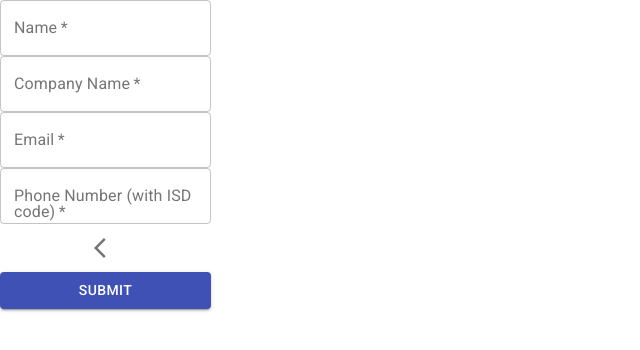
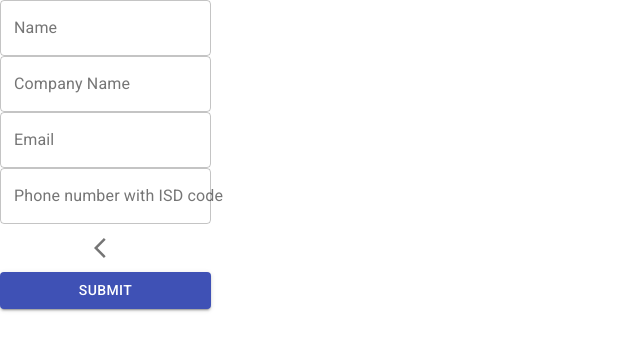
Before and after one commit to themaverikk/top-guns, a Next.js app in the folder src/client/: page /hire/contact in a window 1280 px wide. Shown: the top 350 px of the page, without its empty margins (0-640 px from the left). Built offline with nearby package versions, Linux system fonts and the light colour scheme.

Commit message:
Add validations to contact form

```diff
--- a/src/client/context/state.js
+++ b/src/client/context/state.js
@@ -227,10 +227,22 @@ const devResourcesQuestions = [
 ];
 
 const contactDetails = {
-    name: "",
-    companyName: "",
-    email: "",
-    phone: ""
+    name: {
+        label: "Name",
+        value: "",
+    },
+    companyName: {
+        label: "Company Name",
+        value: "",
+    },
+    email: {
+        label: "Email",
+        value: "",
+    },
+    phone: {
+        label: "Phone number with ISD code",
+        value: "",
+    },
 };
 
 const AppContext = createContext();
--- a/src/client/pages/hire/contact.js
+++ b/src/client/pages/hire/contact.js
@@ -1,4 +1,4 @@
-import { Box, Button, FormControl, IconButton, TextField } from '@material-ui/core';
+import { Button, FormControl, IconButton, TextField } from '@material-ui/core';
 import { makeStyles } from '@material-ui/core/styles';
 import ArrowBackIosIcon from '@material-ui/icons/ArrowBackIos';
 import Head from 'next/head';
@@ -22,7 +22,22 @@ const useStyles = makeStyles((theme) => ({
 
 }));
 
-const Skills = () => {
+const helperTextConfig = {
+    name: {
+        mandatory: "Please enter your name",
+    },
+    companyName: {
+        mandatory: "Please enter a company name",
+    },
+    email: {
+        mandatory: "Please enter a email",
+    },
+    phone: {
+        mandatory: "Please enter a valid phone number",
+    },
+};
+
+const Contact = () => {
     const classes = useStyles();
 
     const { applicationState, setApplicationState } = useAppContext();
@@ -33,76 +48,39 @@ const Skills = () => {
         phone: false
     });
 
-    const [helperText, sethelperText] = useState({
+    const [helperText, setHelperText] = useState({
         name: "",
         companyName: "",
         email: "",
         phone: ""
     });
 
-    const validateField = field => {
+    const validateField = (field, fieldValue) => {
 
-        const existingFieldValue = applicationState.contactDetails[field];
+        const [error, helperText] = fieldValue ? [false, ""] : [true, helperTextConfig[field].mandatory];
 
-        switch (field) {
-            case "name":
-                if (!existingFieldValue) {
-                    setError({
-                        ...error,
-                        name: true
-                    });
+        setError(prevState => {
+            return {
+                ...prevState,
+                [field]: error
+            }
+        });
 
-                    sethelperText({
-                        ...helperText,
-                        name: "Please enter your name"
-                    });
-                }
-                break;
+        setHelperText(prevState => {
+            return {
+                ...prevState,
+                [field]: helperText
+            }
+        });
+    }
 
-            case "companyName":
-                if (!existingFieldValue) {
-                    setError({
-                        ...error,
-                        companyName: true
-                    });
+    const validateFields = () => {
 
-                    sethelperText({
-                        ...helperText,
-                        companyName: "Please enter a company name"
-                    });
-                }
-                break;
-
-            case "email":
-                if (!existingFieldValue) {
-                    setError({
-                        ...error,
-                        email: true
-                    });
-
-                    sethelperText({
-                        ...helperText,
-                        email: "Please enter company email",
-                    });
-                }
-                break;
-
-            case "phone":
-                if (!existingFieldValue) {
-                    setError({
-                        ...error,
-                        phone: true
-                    });
-
-                    sethelperText({
-                        ...helperText,
-                        phone: "Please enter a valid phone number"
-                    });
-                }
-                break;
-
+        for (const field in applicationState.contactDetails) {
+            console.log(field, applicationState.contactDetails[field].value)
+            validateField(field, applicationState.contactDetails[field].value);
         }
-    }
+    };
 
     const handleChange = field => event => {
         const updatedValue = event.target.value;
@@ -111,11 +89,14 @@ const Skills = () => {
             ...applicationState,
             contactDetails: {
                 ...applicationState.contactDetails,
-                [field]: updatedValue,
+                [field]: {
+                    ...applicationState.contactDetails[field],
+                    value: updatedValue
+                }
             }
         });
 
-        validateField(field);
+        validateField(field, updatedValue);
 
 
         console.log('ap: ', applicationState)
@@ -123,11 +104,7 @@ const Skills = () => {
 
     const handleSubmit = event => {
         event.preventDefault();
-
-        validateField("name");
-        validateField("companyName");
-        validateField("email");
-        validateField("phone");
+        validateFields();
     }
 
     return (
@@ -141,17 +118,15 @@ const Skills = () => {
             <main>
                 <form onSubmit={handleSubmit}>
                     <FormControl component="fieldset">
-                        <TextField variant="outlined" label="Name" required={true} defaultValue={applicationState.contactDetails.name} error={error.name} helperText={helperText.name} onChange={handleChange("name")} />
-                        <TextField variant="outlined" label="Company Name" required={true} defaultValue={applicationState.contactDetails.companyName} error={error.companyName} helperText={helperText.companyName} onChange={handleChange("companyName")} />
-                        <TextField variant="outlined" label="Email" required={true} defaultValue={applicationState.contactDetails.email} error={error.email} helperText={helperText.email} onChange={handleChange("email")} />
-                        <TextField variant="outlined" label="Phone Number (with ISD code)" required={true} defaultValue={applicationState.contactDetails.phone} error={error.phone} helperText={helperText.phone} onChange={handleChange("phone")} />
-
+                        {Object.keys(applicationState.contactDetails).map(field =>
+                            <TextField key={field} variant="outlined" required={false} label={applicationState.contactDetails[field].label} defaultValue={applicationState.contactDetails[field].value} error={error[field]} helperText={helperText[field]} onChange={handleChange(field)} />
+                        )}
                         <Link href="/hire/quiz/skills" passHref >
                             <IconButton aria-label="back">
                                 <ArrowBackIosIcon />
                             </IconButton>
                         </Link>
-                        <Button variant="contained" color="primary">
+                        <Button type="submit" variant="contained" color="primary">
                             Submit
                     </Button>
                     </FormControl>
@@ -161,4 +136,4 @@ const Skills = () => {
     );
 };
 
-export default Skills;
+export default Contact;
```
